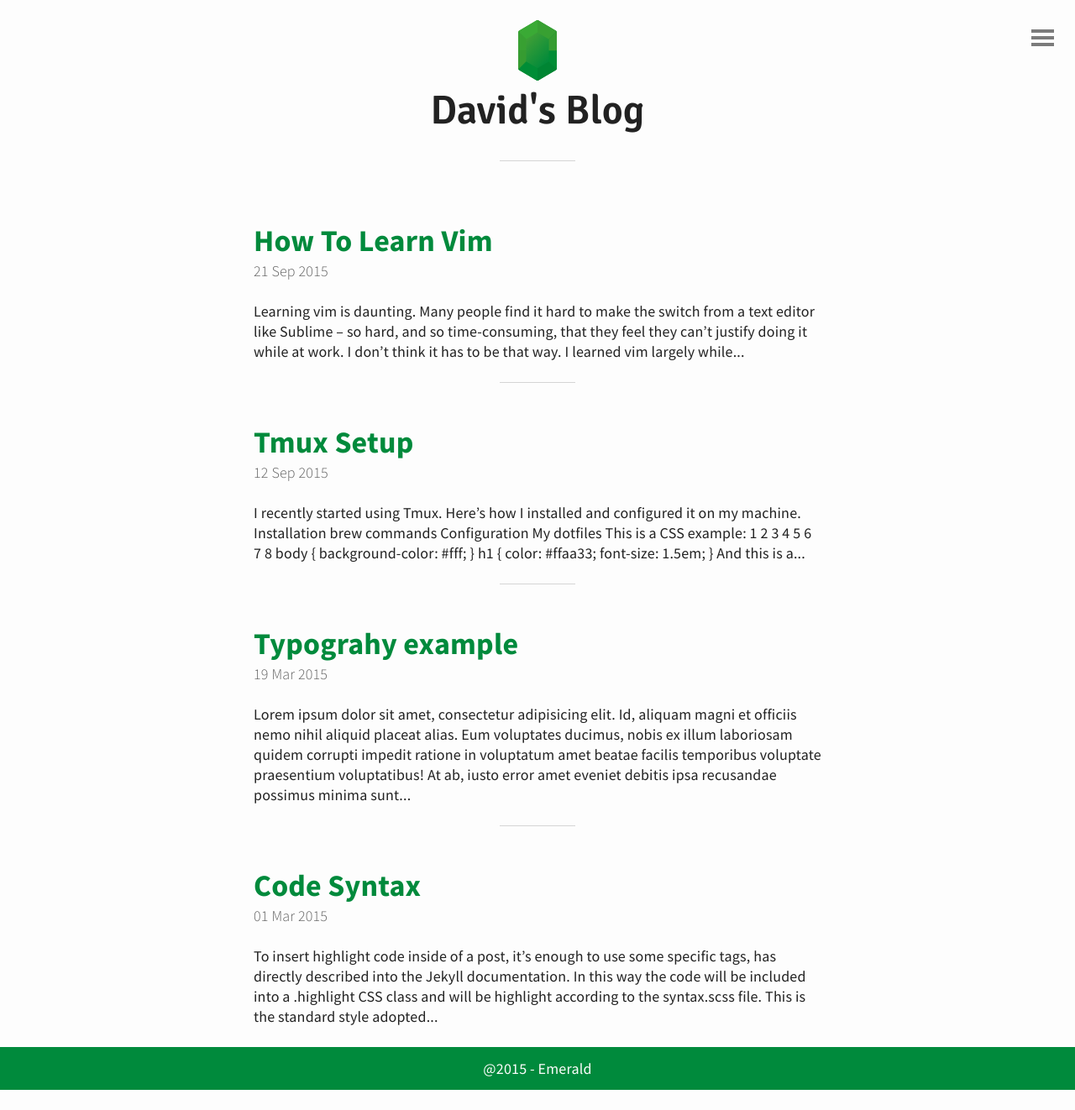
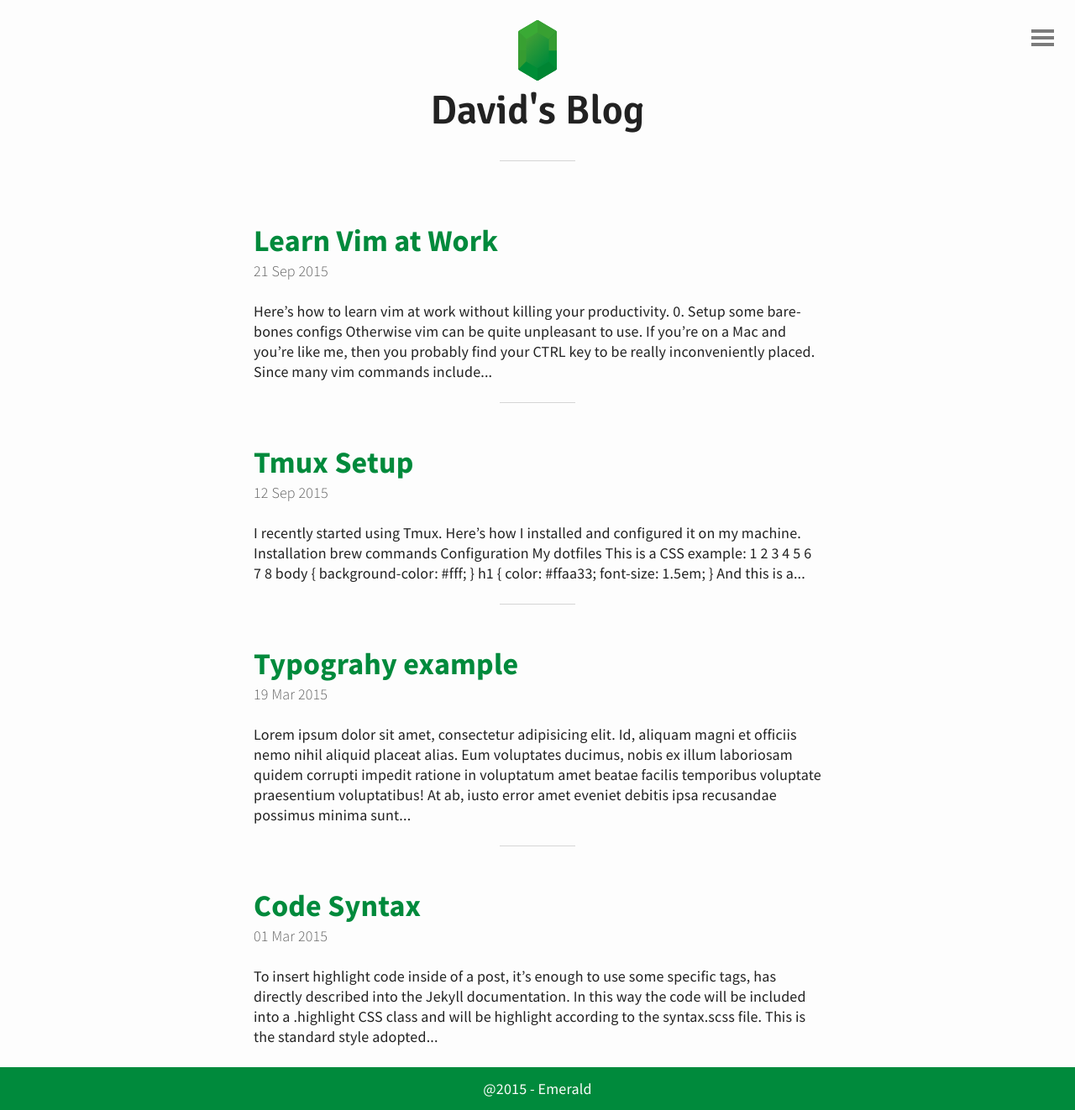
Before and after one commit to davidlaprade/davidlaprade.github.io, a Jekyll site: the page built from index.html, in a window 1280 px wide. Shown: the whole page at 84% size. Built offline with Jekyll 4.4.1, drawn with Linux system fonts in a browser that asks for light colours; the list of posts is cut into pages by our own code; before the commit the page ends 1298 px from its top, so only the background shows below that.

Commit message:
Update vim post
* add excerpt
* change title
* fix bullets
* add setup instructions

```diff
--- a/_posts/2015-09-21-how-to-learn-vim.md
+++ b/_posts/2015-09-21-learn-vim-at-work.md
@@ -1,8 +1,9 @@
-Learning vim is daunting. Many people find it hard to make the switch from a text editor
-like Sublime -- so hard, and so time-consuming, that they feel they can't
-justify doing it while at work. I don't think it has to be that way.
-I learned vim largely while at work, and I don't think my productivity took a
-hit while I did it. This is how I managed.
+---
+title: "Learn Vim at Work"
+excerpt: "Learning vim is daunting. It kills your productivity for at least a full week. So how can anyone justify learning it while at work? This is how I did it."
+---
+
+Here's how to learn vim at work without killing your productivity.
 
 ### 0. Setup some bare-bones configs
 Otherwise vim can be quite unpleasant to use.
@@ -22,7 +23,7 @@ I recommend setting your default git editor to be vim
 and learning the basic vim commands while writing commit messages.
 To do this, start by adding the following to your `~/.gitconfig`:
 
-{% highlight html linenos %}
+{% highlight bash %}
 [core]
   editor = vim
 {% endhighlight %}
@@ -58,15 +59,21 @@ Once you feel fairly comfortable writing commit messages with vim, you're
 using vim exclusively. There were just a lot of things that Sublime did well
 that vim either didn't seem to do at all or did very poorly.
 The most significant of which were (in rough order of importance):
+
   * fuzzy file finding within the directory
   * grepping within the directory
   * syntax highlighting
-  * auto-completion (of variable and method names, and also of grouping symbols)
+  * auto-completion
+    * of variable and method names
+    * of grouping symbols, e.g. `(`, `[`, `{`, `<p>`
   * copying text to the clipboard
   * multiple cursors
   * multiple windows
+
 So step 3 was just figuring out how to do these things with vim. As it turns
-out, it wasn't hard to get vim to do these things. Here's how I did it...
+out, it wasn't hard. I just had to use a few plugins, which were easy to
+install. Checkout my [vim installation guide](https://github.com/davidlaprade/dotfiles/#vim-installationupdate) for
+more details.
 
 ### 5. Go cold turkey
 Once you have vim configured with all the bells and whistles that other editors have, go cold turkey. Open vim in the root of your directory and start grepping through files.
```
